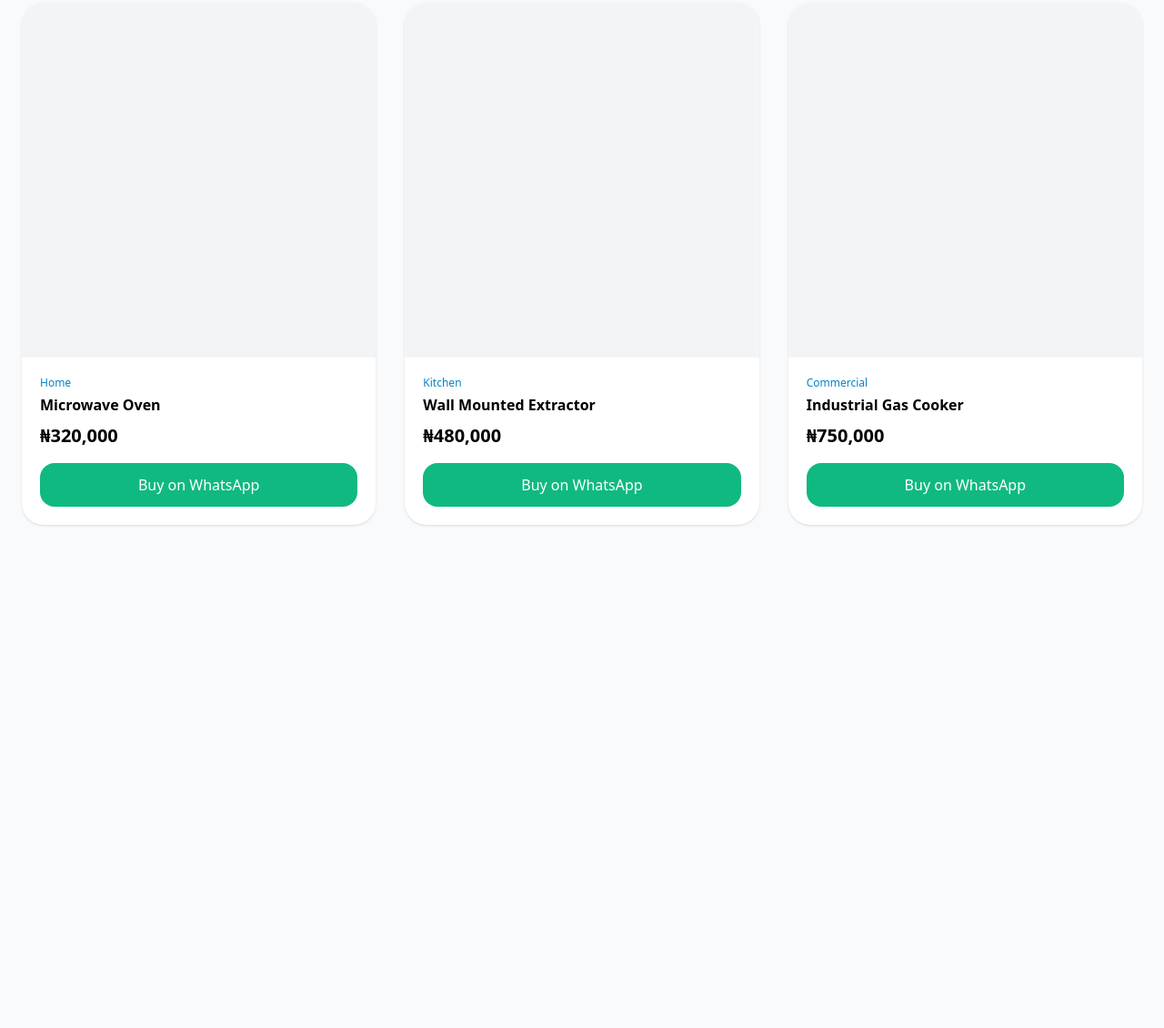
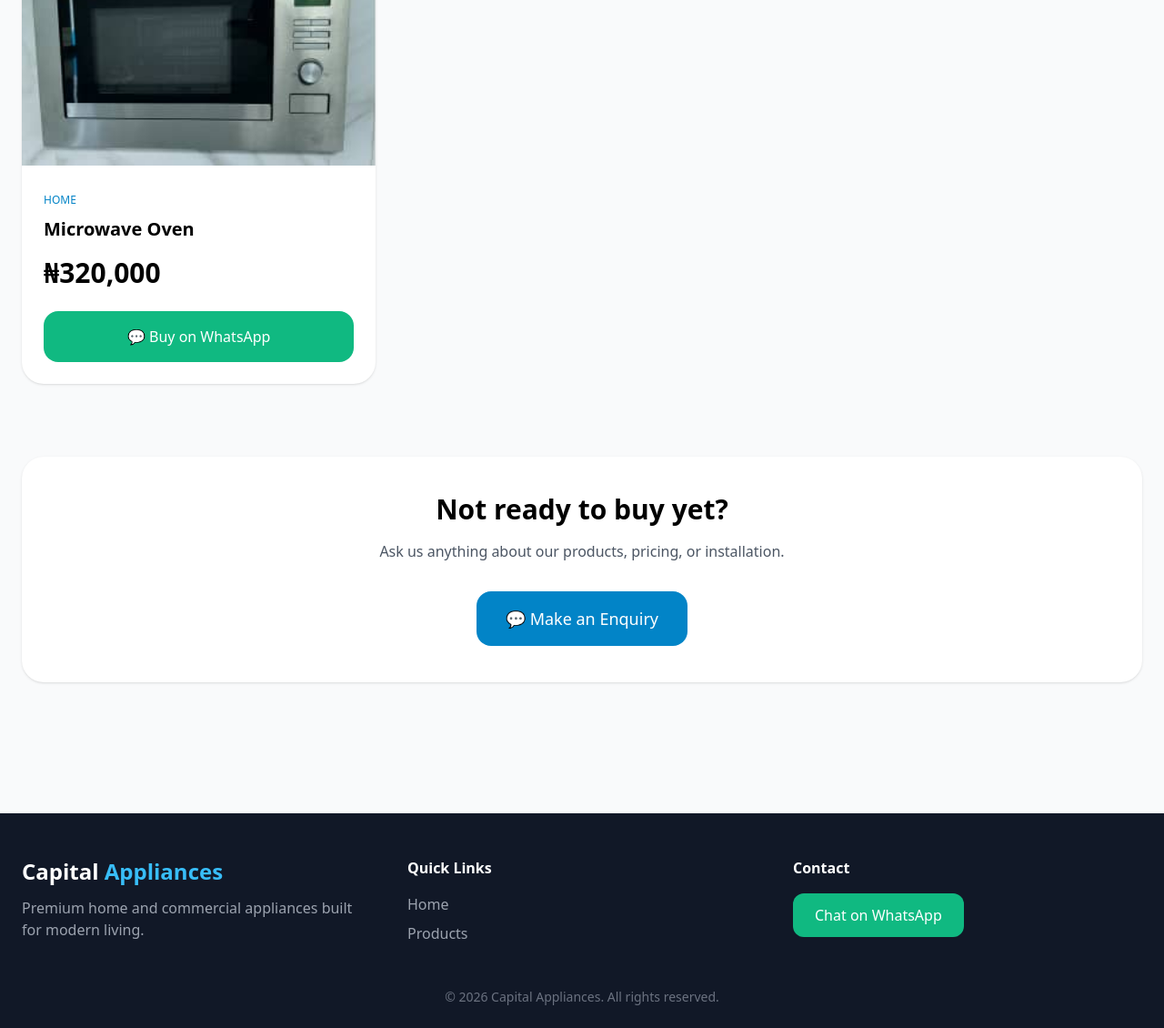
Before and after one commit to alongetemitayo91-cyber/capitalappliances, a plain HTML site: page products.html in a window 1280 px wide. Shown: the part 949-2079 px from the top of the page at 91% size. Before the commit the page ends 1590 px from the top, so only its background shows below. Drawn offline with nearby package versions, Linux system fonts and the light colour scheme.

Commit message:
updated site

```diff
--- a/products.html
+++ b/products.html
@@ -18,16 +18,25 @@
   </head>
 
   <body class="font-sans bg-gray-50">
+    <!-- NAV -->
     <nav class="bg-white border-b sticky top-0 z-50 shadow-sm">
       <div class="max-w-7xl mx-auto px-6">
         <div class="flex justify-between items-center h-20">
           <h1 class="text-3xl font-semibold">
             Capital <span class="text-sky-600">Appliances</span>
           </h1>
+
+          <button
+            onclick="openWhatsApp()"
+            class="bg-emerald-500 text-white px-6 py-3 rounded-3xl"
+          >
+            Contact
+          </button>
         </div>
       </div>
     </nav>
 
+    <!-- MAIN -->
     <div class="max-w-7xl mx-auto px-6 py-16">
       <h1 class="text-5xl font-semibold text-center mb-2">
         Our Premium Products
@@ -47,7 +56,6 @@
           oninput="handleSearch(this.value)"
         />
 
-        <!-- SUGGESTIONS DROPDOWN -->
         <div
           id="suggestions"
           class="absolute w-full bg-white shadow-lg rounded-2xl mt-2 hidden max-h-64 overflow-y-auto z-50"
@@ -71,7 +79,67 @@
           Ask on WhatsApp
         </button>
       </div>
+
+      <!-- 👇 RESTORED ENQUIRY SECTION -->
+      <div class="mt-20 bg-white rounded-3xl shadow p-10 text-center">
+        <h2 class="text-3xl font-semibold mb-4">Not ready to buy yet?</h2>
+
+        <p class="text-gray-600 mb-8">
+          Ask us anything about our products, pricing, or installation.
+        </p>
+
+        <button
+          onclick="openWhatsApp()"
+          class="bg-sky-600 hover:bg-sky-700 text-white px-8 py-4 rounded-2xl text-lg font-medium"
+        >
+          💬 Make an Enquiry
+        </button>
+      </div>
     </div>
+
+    <!-- FLOAT -->
+    <button
+      onclick="openWhatsApp()"
+      class="fixed bottom-8 right-8 bg-[#25D366] text-white w-16 h-16 rounded-3xl shadow-2xl flex items-center justify-center text-4xl z-50"
+    >
+      <i class="fa-brands fa-whatsapp"></i>
+    </button>
+
+    <!-- FOOTER (RESTORED) -->
+    <footer class="bg-gray-900 text-white mt-20">
+      <div class="max-w-7xl mx-auto px-6 py-12 grid md:grid-cols-3 gap-10">
+        <div>
+          <h3 class="text-2xl font-semibold mb-3">
+            Capital <span class="text-sky-400">Appliances</span>
+          </h3>
+          <p class="text-gray-400">
+            Premium home and commercial appliances built for modern living.
+          </p>
+        </div>
+
+        <div>
+          <h4 class="font-semibold mb-4">Quick Links</h4>
+          <ul class="space-y-2 text-gray-400">
+            <li><a href="index.html">Home</a></li>
+            <li><a href="products.html">Products</a></li>
+          </ul>
+        </div>
+
+        <div>
+          <h4 class="font-semibold mb-4">Contact</h4>
+          <button
+            onclick="openWhatsApp()"
+            class="bg-emerald-500 px-6 py-3 rounded-xl"
+          >
+            Chat on WhatsApp
+          </button>
+        </div>
+      </div>
+
+      <div class="text-center text-gray-500 text-sm pb-6">
+        © 2026 Capital Appliances. All rights reserved.
+      </div>
+    </footer>
 
     <script>
       const products = [
@@ -79,27 +147,25 @@
           name: "Premium Kitchen Extractor",
           category: "Kitchen",
           price: "₦450,000",
+          img: "images/extractor.jpg",
         },
         {
           name: "Built-in Electric Oven",
           category: "Kitchen",
           price: "₦680,000",
+          img: "images/oven.jpg",
         },
         {
           name: "Heavy Duty Gas Cooker",
           category: "Commercial",
           price: "₦520,000",
-        },
-        { name: "Microwave Oven", category: "Home", price: "₦320,000" },
-        {
-          name: "Wall Mounted Extractor",
-          category: "Kitchen",
-          price: "₦480,000",
+          img: "images/cooker.jpg",
         },
         {
-          name: "Industrial Gas Cooker",
-          category: "Commercial",
-          price: "₦750,000",
+          name: "Microwave Oven",
+          category: "Home",
+          price: "₦320,000",
+          img: "images/microwave.jpg",
         },
       ];
 
@@ -121,20 +187,19 @@
 
         list.forEach((p) => {
           grid.innerHTML += `
-            <div class="bg-white rounded-3xl shadow overflow-hidden">
+            <div class="bg-white rounded-3xl overflow-hidden shadow">
 
-              <div class="aspect-square bg-gray-100"></div>
+              <img src="${p.img}" class="w-full h-64 object-cover"
+                onerror="this.src='https://via.placeholder.com/600x400'">
 
-              <div class="p-5">
-                <p class="text-xs text-sky-600">${p.category}</p>
-                <h3 class="font-semibold mt-1">${p.name}</h3>
-                <p class="text-xl font-bold mt-2">${p.price}</p>
+              <div class="p-6">
+                <span class="text-xs text-sky-600 uppercase">${p.category}</span>
+                <h3 class="text-xl font-semibold mt-2">${p.name}</h3>
+                <p class="text-3xl font-bold mt-4">${p.price}</p>
 
-                <button
-                  onclick="enquire('${p.name}', '${p.price}')"
-                  class="mt-4 w-full bg-emerald-500 text-white py-3 rounded-2xl"
-                >
-                  Buy on WhatsApp
+                <button onclick="enquire('${p.name}','${p.price}')"
+                  class="mt-6 w-full py-4 bg-emerald-500 text-white rounded-2xl">
+                  💬 Buy on WhatsApp
                 </button>
               </div>
             </div>
@@ -142,15 +207,14 @@
         });
       }
 
-      // 🔥 SEARCH + SUGGESTIONS
       function handleSearch(query) {
         lastSearch = query;
+
         const q = query.toLowerCase().trim();
-
-        const suggestionsBox = document.getElementById("suggestions");
+        const suggestions = document.getElementById("suggestions");
 
         if (!q) {
-          suggestionsBox.classList.add("hidden");
+          suggestions.classList.add("hidden");
           renderProducts(products);
           return;
         }
@@ -164,31 +228,28 @@
         filteredProducts = matches;
         renderProducts(matches);
 
-        // suggestions UI
         if (matches.length > 0) {
-          suggestionsBox.innerHTML = matches
+          suggestions.innerHTML = matches
             .slice(0, 5)
             .map(
               (p) => `
-              <div
-                onclick="selectSuggestion('${p.name}')"
-                class="p-3 hover:bg-gray-100 cursor-pointer border-b"
-              >
-                <p class="font-medium">${p.name}</p>
-                <p class="text-xs text-gray-500">${p.category}</p>
-              </div>
-            `,
+            <div onclick="selectSuggestion('${p.name}')"
+              class="p-3 border-b hover:bg-gray-100 cursor-pointer">
+              <p class="font-medium">${p.name}</p>
+              <p class="text-xs text-gray-500">${p.category}</p>
+            </div>
+          `,
             )
             .join("");
 
-          suggestionsBox.classList.remove("hidden");
+          suggestions.classList.remove("hidden");
         } else {
-          suggestionsBox.innerHTML = `
+          suggestions.innerHTML = `
             <div class="p-4 text-gray-600">
-              No match found — you can ask on WhatsApp instead.
+              No match found — try WhatsApp instead.
             </div>
           `;
-          suggestionsBox.classList.remove("hidden");
+          suggestions.classList.remove("hidden");
         }
       }
 
@@ -209,13 +270,10 @@
       function openWhatsApp() {
         const phone = "2348091145666";
 
-        let message = "";
-
-        if (lastSearch && filteredProducts.length === 0) {
-          message = `Please I’m looking for the availability of: ${lastSearch}`;
-        } else {
-          message = "Hello, I’d like to make an enquiry about your appliances.";
-        }
+        let message =
+          lastSearch && filteredProducts.length === 0
+            ? `Please I’m looking for the availability of: ${lastSearch}`
+            : "Hello, I’d like to make an enquiry about your appliances.";
 
         window.open(
           `https://wa.me/${phone}?text=${encodeURIComponent(message)}`,
```
